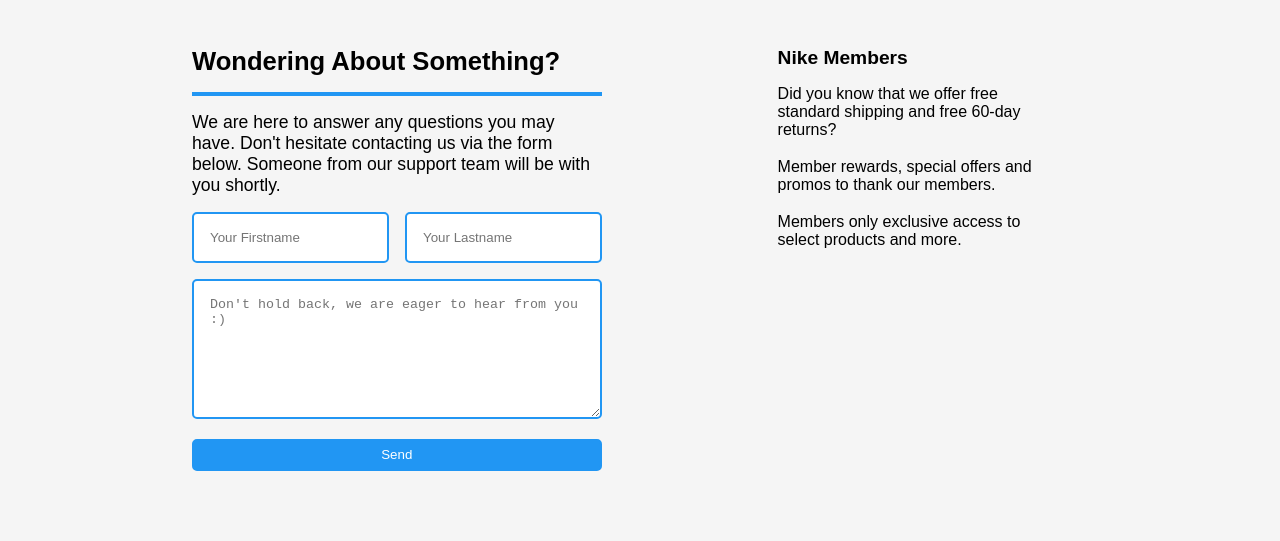
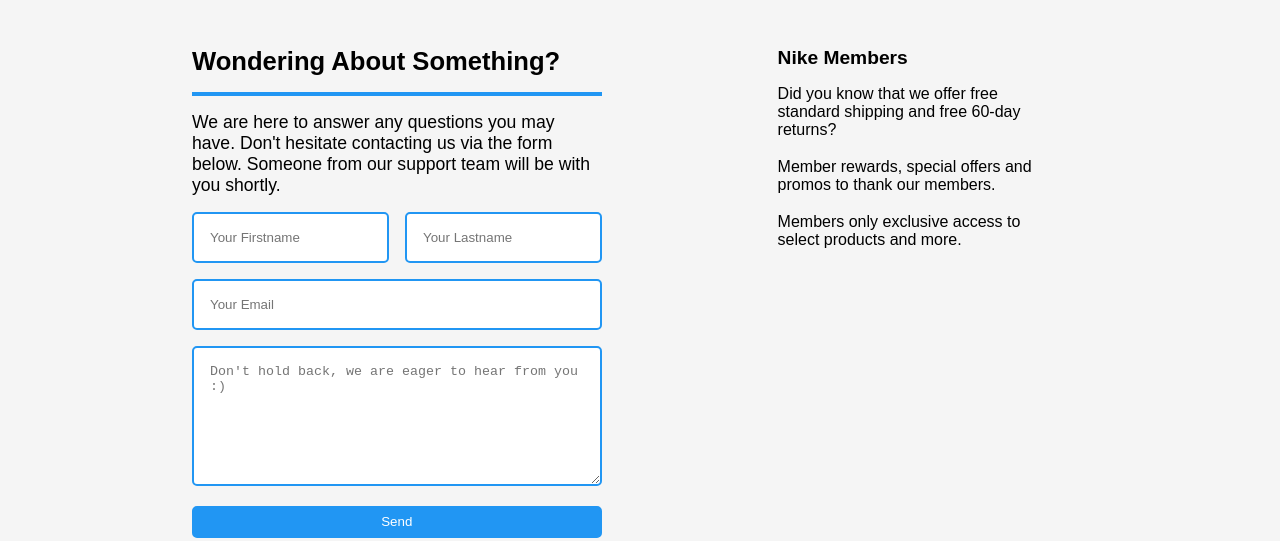
Before and after one commit to MTraveller/mt-product-promo, a plain HTML site: page contact.html in a window 1280 px wide. Shown: the part 556-1097 px from the top of the page. Drawn offline with Linux system fonts and the light colour scheme; a script that the page names is missing.

Commit message:
email <input> was forgotten now added

```diff
--- a/contact.html
+++ b/contact.html
@@ -45,7 +45,8 @@
                 <form action="/message-sent.html">
                     <input type="text" id="fname" name="fname" placeholder="Your Firstname">
                     <input type="text" id="lname" name="lname" placeholder="Your Lastname">
-                    <textarea id="message" name=message" style="width: 100%; height: 140px;" placeholder="Don't hold back, we are eager to hear from you :)"></textarea>
+                    <input type="email" id="email" name="email" placeholder="Your Email" required>
+                    <textarea id="message" name=message" style="width: 100%; height: 140px;" placeholder="Don't hold back, we are eager to hear from you :)" required></textarea>
                     <input type="submit" value="Send">
                 </form>
             </section>
```
